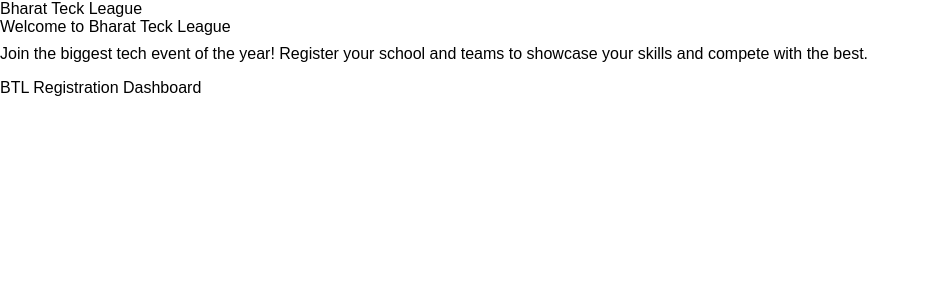
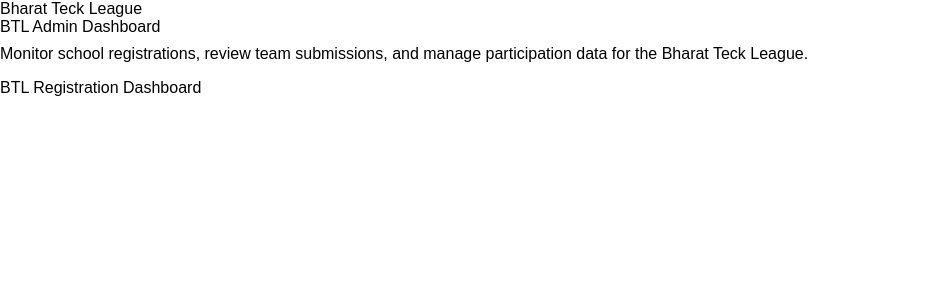
Before and after one commit to teckybot/BTL-Frontend, a React (Vite) app: page / in a window 1280 px wide. Shown: the top 300 px of the page, without its empty margins (0-930 px from the left). Built offline with nearby package versions, Linux system fonts and the light colour scheme; no server answers.

Commit message:
renamed title & des

```diff
--- a/src/pages/HomePage.jsx
+++ b/src/pages/HomePage.jsx
@@ -5,10 +5,9 @@
 export default function HomePage() {
   return (
     <div className="max-w-4xl mx-auto text-center py-16 px-4">
-      <h1 className="text-4xl font-bold mb-4 text-blue-700">Welcome to Bharat Teck League</h1>
+      <h1 className="text-4xl font-bold mb-4 text-blue-700">BTL Admin Dashboard</h1>
       <p className="mb-8 text-lg text-gray-700">
-        Join the biggest tech event of the year! Register your school and teams to showcase your skills and compete with the best.
-      </p>
+Monitor school registrations, review team submissions, and manage participation data for the Bharat Teck League.      </p>
       {/* <img
         src="/event-poster.png"
         alt="Bharat Tech League Event Poster"
```
